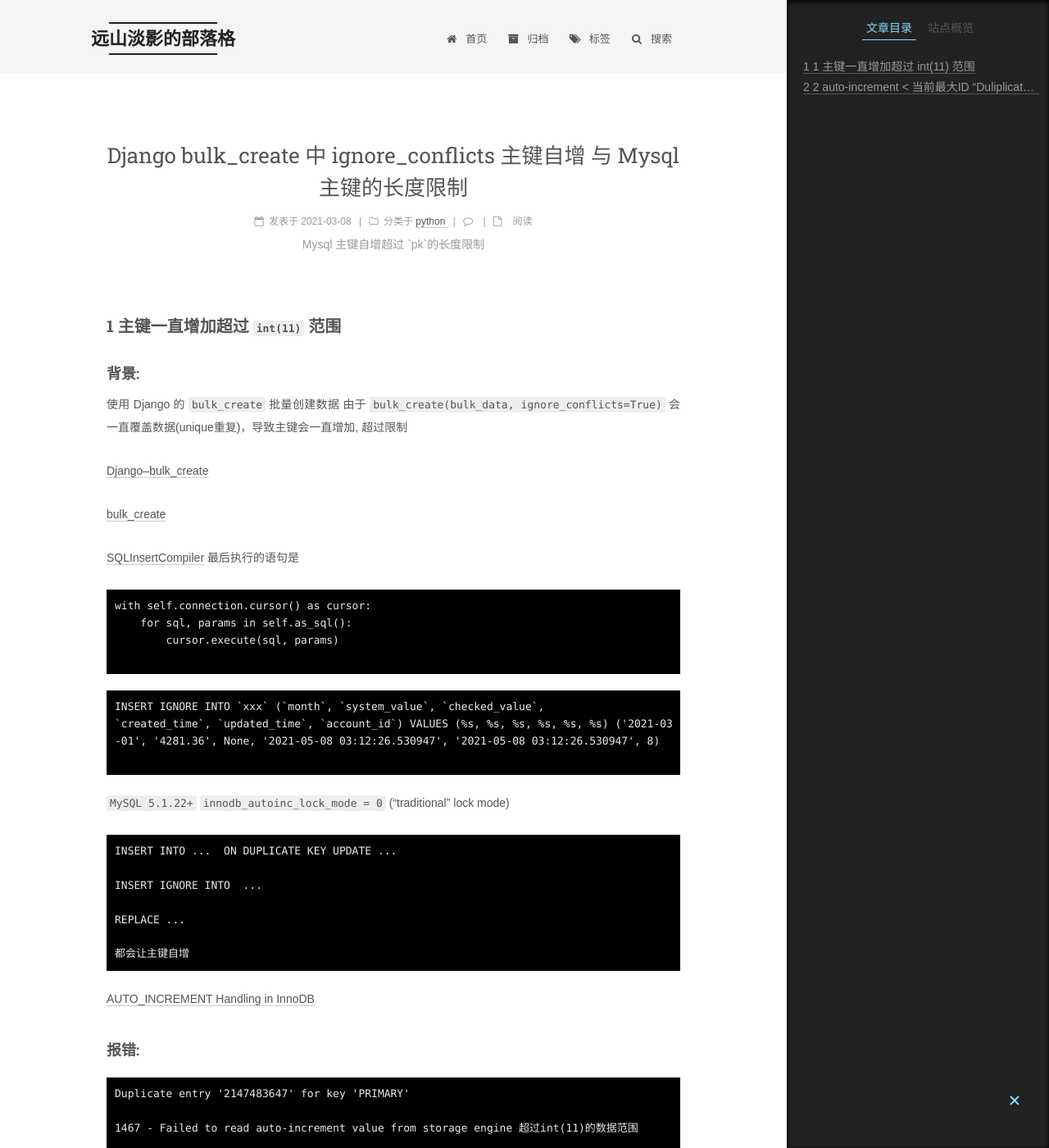
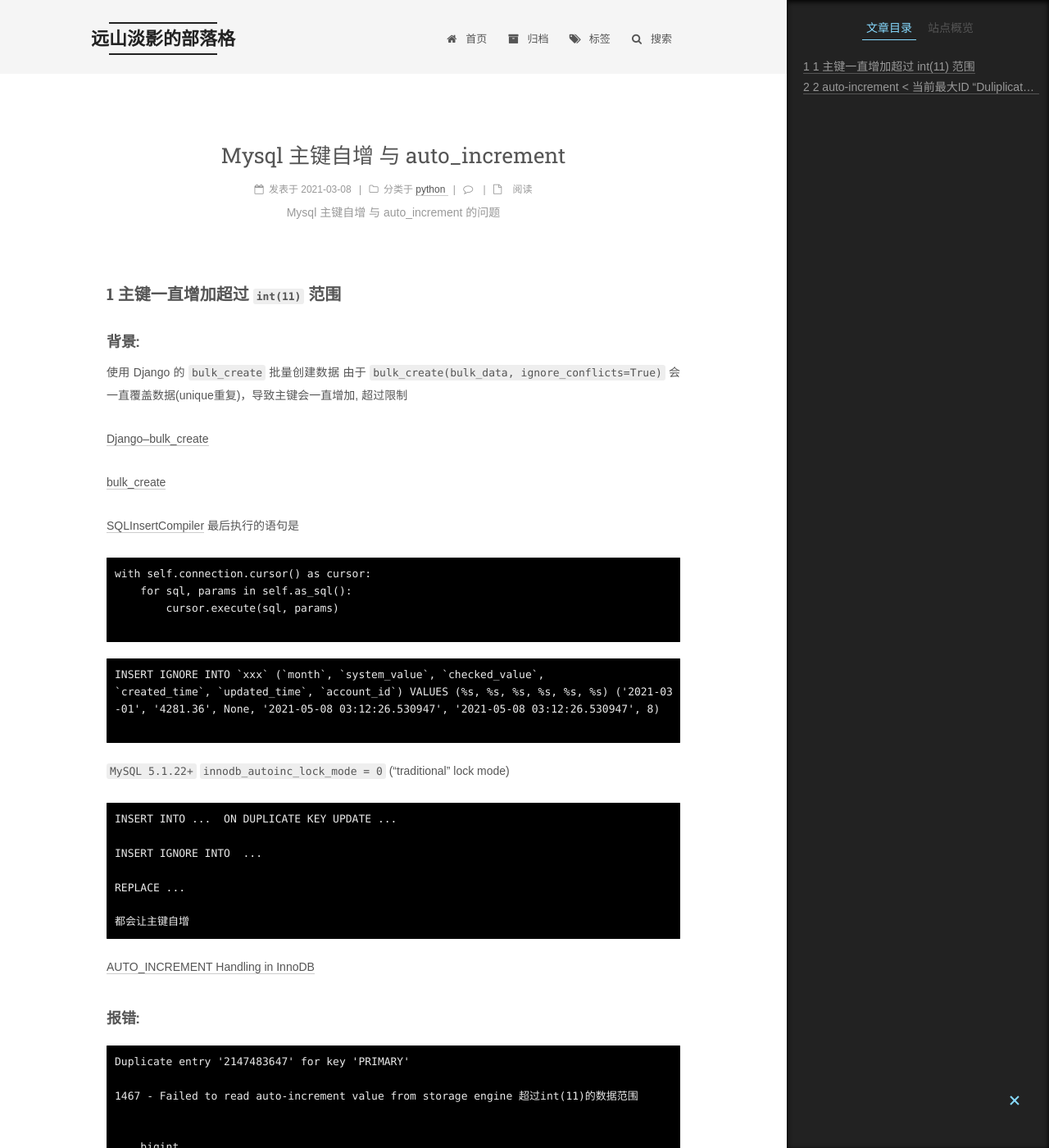
Before and after one commit to landybird/landybird.github.io, a Jekyll site: the page built from _posts/2021-03-08-mysql主键自增与auto_increment.md, in a window 1280 px wide and 1400 px high. Shown: the whole window at 82% size. Built offline with Jekyll 4.4.1, drawn with Linux system fonts in a browser that asks for light colours; some web fonts are replaced; a script that is not in the unit is left out; comment, search, counter and statistics services are not loaded.

Commit message:
Update and rename 2021-03-08-Django_bulk_create中ignore_conflicts主键自增与Mysql主键的长度限制.md to 2021-03-08-mysql主键自增与auto_increment.md

```diff
--- a/_posts/2021-03-08-Django_bulk_create中ignore_conflicts主键自增与Mysql主键的长度限制.md
+++ b/_posts/2021-03-08-mysql主键自增与auto_increment.md
@@ -1,6 +1,6 @@
 ---
-title: Django bulk_create 中 ignore_conflicts 主键自增 与 Mysql 主键的长度限制
-description: Mysql 主键自增超过 `pk`的长度限制
+title: Mysql 主键自增 与 auto_increment
+description: Mysql 主键自增 与 auto_increment 的问题
 categories:
 - python
 tags:
```
